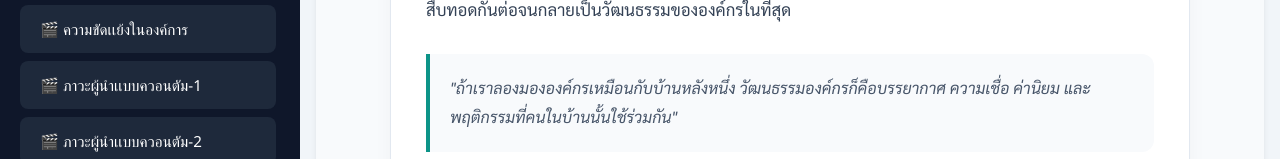
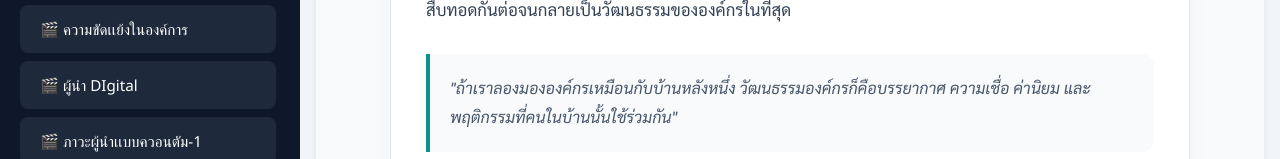
Before and after one commit to pongkaew-udom/chatcharawan, a plain HTML site: page ch-learn.html in a window 1280 px wide. Shown: the part 539-698 px from the top of the page. Drawn offline with Linux system fonts and the light colour scheme.

Commit message:
Update ch-learn.html

```diff
--- a/ch-learn.html
+++ b/ch-learn.html
@@ -73,6 +73,7 @@
       { title: " 🎬 ความรู้เบื้องต้นพฤติกรรมองค์การ ", url: "https://www.youtube.com/embed/-arkK5lwkRo" },
       { title: " 🎬 พฤติกรรมองค์การในยุค AI ", url: "https://www.youtube.com/embed/1VdRXKU72ck" },
       { title: " 🎬 ความขัดเเย้งในองค์การ ", url: "https://www.youtube.com/embed/V2GZYQgLl8o" },
+       { title: " 🎬 ผู้นำ DIgital ", url: "https://www.facebook.com/reel/1911185486336506" },
        { title: " 🎬 ภาวะผู้นำเเบบควอนตัม-1 ", url: "https://www.youtube.com/embed/B3xItCyTaa8" },
        { title: " 🎬 ภาวะผู้นำเเบบควอนตัม-2 ", url: "https://www.youtube.com/embed/EJrhM9DDWqI" },
         { title: " 🎬 การตัดสินใจเเบบควอนตัม ", url: "https://www.youtube.com/embed/8V70NfDv3bM" },
```
